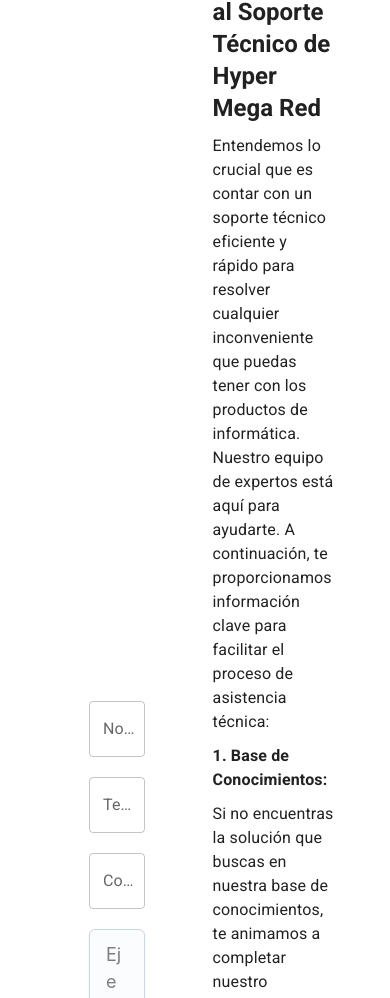
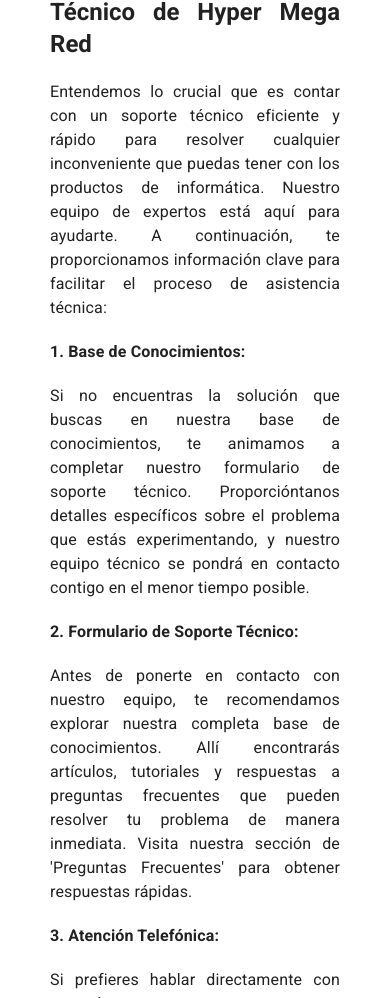
Before and after one commit to gabiMaglia/PF_HENRY, a React (Vite) app in the folder Client/: page /support in a window 390 px wide. Shown: the part 536-1534 px from the top of the page. Built offline with nearby package versions, Linux system fonts and the light colour scheme; no server answers.

Commit message:
pagina de soporte resnponsive

```diff
--- a/Client/src/components/Support/Support.component.jsx
+++ b/Client/src/components/Support/Support.component.jsx
@@ -8,6 +8,7 @@ import {
   Typography,
   Button,
   CircularProgress,
+  Grid,
 } from "@mui/material";
 import SendIcon from "@mui/icons-material/Send";
 import Textarea from "@mui/joy/Textarea";
@@ -162,7 +163,7 @@ const SupportComponent = () => {
         title: "Oops...",
         text: "Hubo un error al enviar el formulario.",
       });
-    }finally{
+    } finally {
       setIsLoading(false);
     }
   };
@@ -190,7 +191,17 @@ const SupportComponent = () => {
       {/* CIERRE BOX TITULO SOPORTE */}
 
       {/* BOX FORM Y CAJA TEXTO */}
-      <Box sx={{ display: "flex", justifyContent: "center", margin: "0 auto" }}>
+      <Box
+        sx={{
+          display: "flex",
+          justifyContent: "center",
+          margin: "0 auto",
+          "@media (max-width: 768px)": {
+            display: "flex",
+            flexDirection: "column",
+          },
+        }}
+      >
         {/* BOX FORM */}
         <Box
           component="form"
@@ -202,6 +213,13 @@ const SupportComponent = () => {
             justifyContent: "center",
             padding: "50px",
             marginBottom: "50px",
+
+            "@media (max-width: 768px)": {
+              width: "100%",
+              marginBottom: "-10px",
+              marginTop: "10px",
+              order: "2"
+            },
           }}
         >
           <TextField
@@ -272,7 +290,11 @@ const SupportComponent = () => {
             }}
             endIcon={<SendIcon />}
           >
-            {isLoading ? <CircularProgress size={24} color="inherit" /> : "Enviar"}
+            {isLoading ? (
+              <CircularProgress size={24} color="inherit" />
+            ) : (
+              "Enviar"
+            )}
           </Button>
         </Box>
         {/* CIERRE BOX FORM */}
@@ -284,6 +306,12 @@ const SupportComponent = () => {
             display: "flex",
             justifyContent: "center",
             padding: "50px",
+
+            "@media (max-width: 768px)": {
+              width: "100%",
+              textAlign: "justify",
+              borderBottom: "1px solid #000",
+            },
           }}
         >
           {textSupport.map((item, index) => (
@@ -295,7 +323,13 @@ const SupportComponent = () => {
                 {item.title}
               </Typography>
               {item.content.map((paragraph, pIndex) => (
-                <Typography key={pIndex} sx={{ marginBottom: "10px" }}>
+                <Typography
+                  key={pIndex}
+                  sx={{
+                    marginBottom: "10px",
+                    "@media (max-width: 480px)": { margin: "20px 0" },
+                  }}
+                >
                   {paragraph.text && <span>{paragraph.text}</span>}
                   {paragraph.textOne && (
                     <span style={{ fontWeight: "bold" }}>
```
